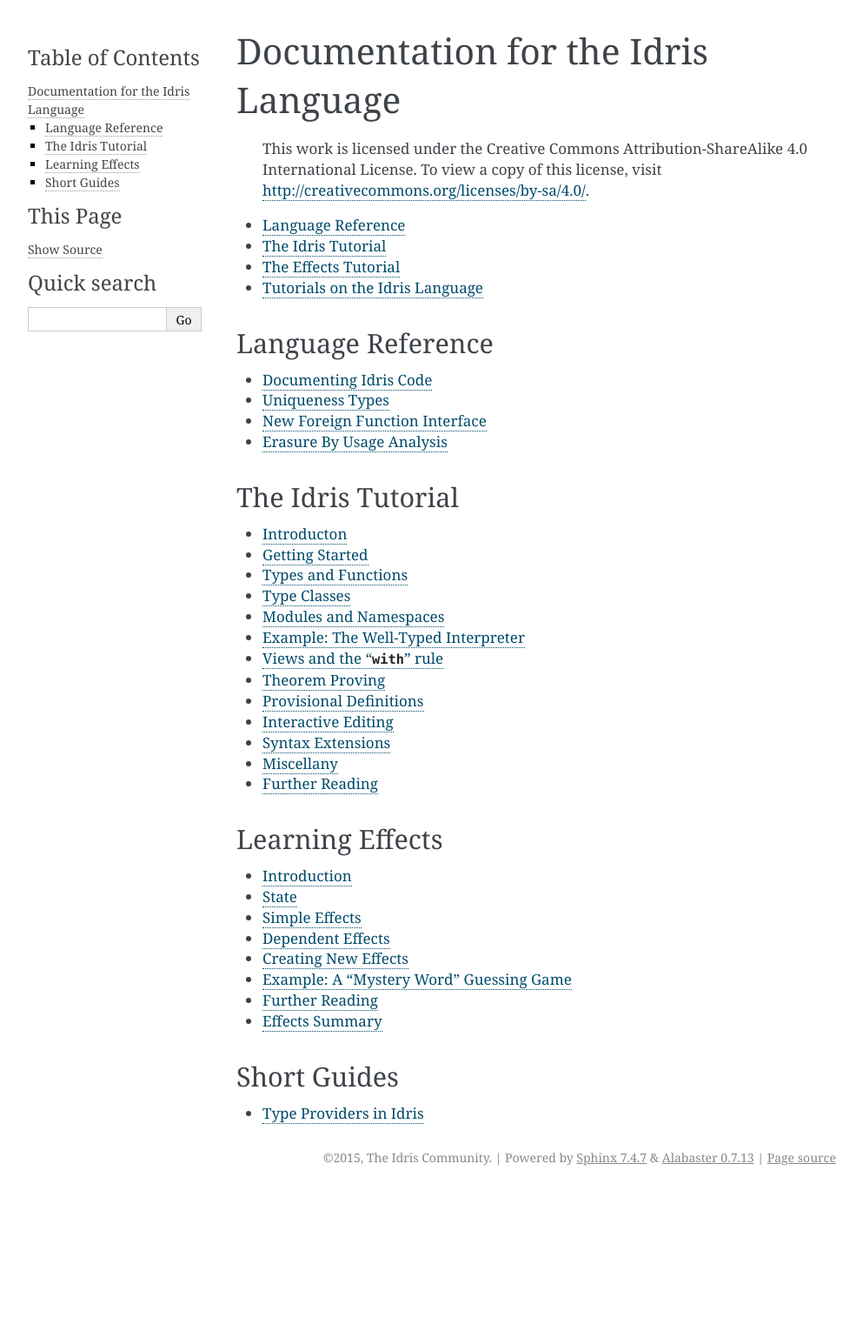
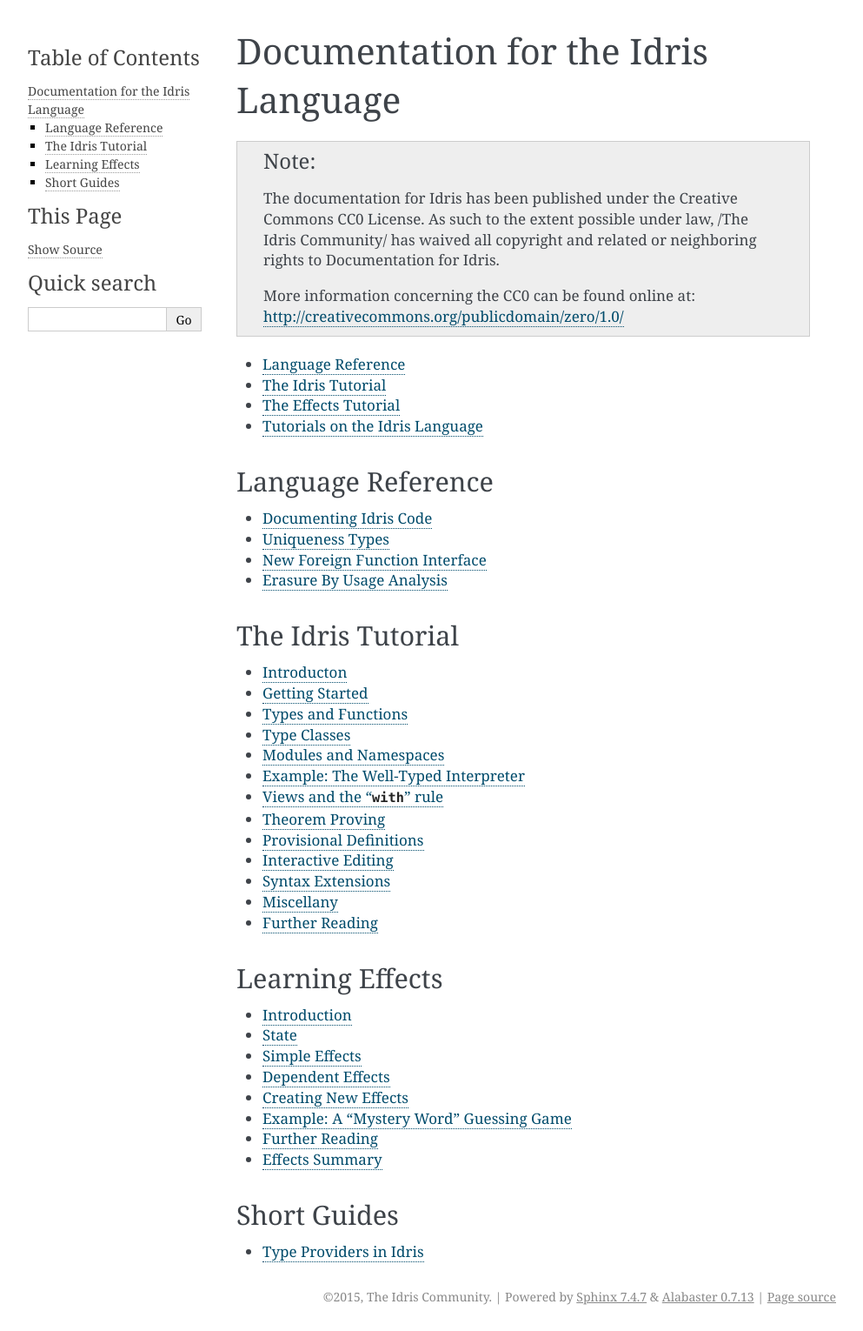
Before and after one commit to idris-lang/Idris-dev, a Sphinx documentation site: the page built from docs/index.rst, in a window 1280 px wide. Shown: the whole page at 87% size, without its empty margins (148-1141 px from the left). Built offline with Sphinx 7.4.7, drawn with Linux system fonts in a browser that asks for light colours; formulas are drawn with MathJax 3; before the commit the page ends 1370 px from its top, so only the background shows below that.

Commit message:
Fixed license in root index file.

```diff
--- a/docs/index.rst
+++ b/docs/index.rst
@@ -6,10 +6,14 @@
 Documentation for the Idris Language
 ====================================
 
-    This work is licensed under the Creative Commons
-    Attribution-ShareAlike 4.0 International License. To view a copy
-    of this license, visit
-    http://creativecommons.org/licenses/by-sa/4.0/.
+.. note::
+
+   The documentation for Idris has been published under the Creative
+   Commons CC0 License. As such to the extent possible under law, /The
+   Idris Community/ has waived all copyright and related or neighboring
+   rights to Documentation for Idris.
+
+   More information concerning the CC0 can be found online at: http://creativecommons.org/publicdomain/zero/1.0/
 
 * :ref:`reference-index`
 * :ref:`tutorial-index`
```
